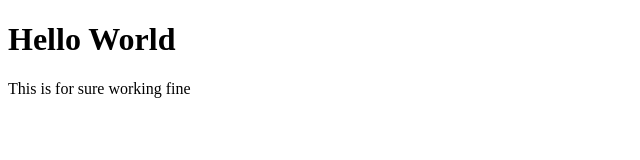
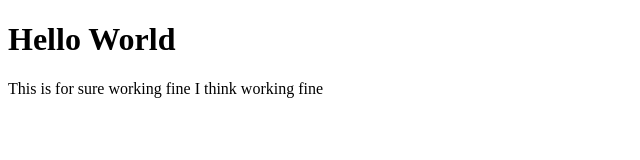
Before and after one commit to devb15/testproj, a plain HTML site: page index.html in a window 1280 px wide. Shown: the whole page, without its empty margins (0-640 px from the left). Drawn offline with Linux system fonts and the light colour scheme.

Commit message:
Update index.html

```diff
--- a/index.html
+++ b/index.html
@@ -9,7 +9,7 @@
 <!-- Adding Comments Made easy  -->
 <body>
     <h1>Hello World</h1>
-    <p>This is for sure working fine</p>
+    <p>This is for sure working fine I think working fine</p>
 </body>
 <!--  Added here footer comes -->
 
```
